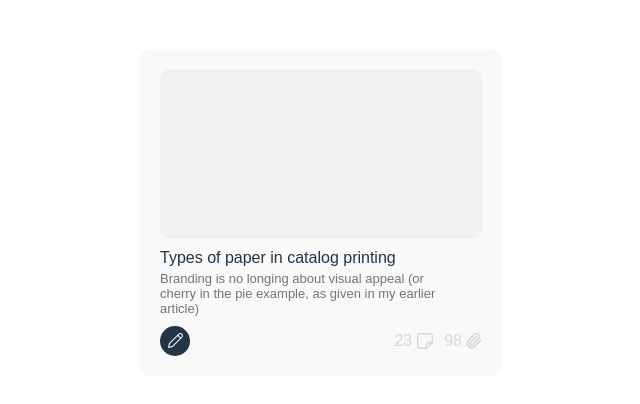
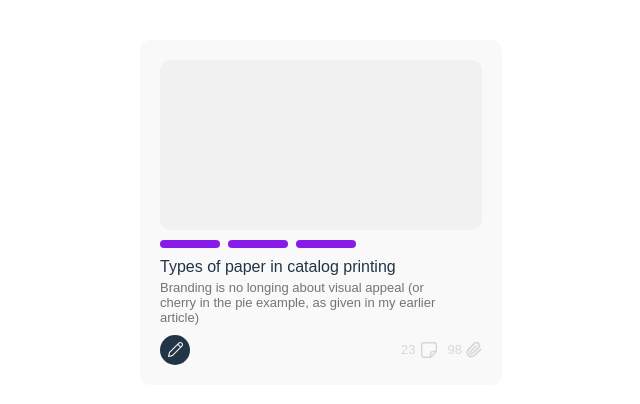
Before and after one commit to PedroClerici/vrello-frontend, a Vue app: page / in a window 1280 px wide. Shown: the part 188-592 px from the top of the page, without its empty margins (319-959 px from the left). Built offline with nearby package versions, Linux system fonts and the light colour scheme.

Commit message:
Added more tags styles to CardItem component

```diff
--- a/src/components/CardItem.vue
+++ b/src/components/CardItem.vue
@@ -7,11 +7,11 @@ import AttachmentIcon from './icons/IconAttachment.vue'
 <template>
   <div class="card" draggable="true">
     <div class="card-img"></div>
-    <!-- <ul class="tags">
-      <li>Priority</li>
-      <li>Design Team</li>
-      <li>One more step</li>
-    </ul> -->
+    <ul class="card-tags card-tags--compressed">
+      <li><span>Priority</span></li>
+      <li><span>Design Team</span></li>
+      <li><span>One more step</span></li>
+    </ul>
     <div class="card-text">
       <h3>Types of paper in catalog printing</h3>
       <p>
@@ -61,6 +61,34 @@ import AttachmentIcon from './icons/IconAttachment.vue'
   width: 90%;
 }
 
+.card-tags {
+  display: flex;
+  flex-wrap: wrap;
+  gap: 8px;
+}
+
+.card-tags li {
+  display: flex; /* For some reason fix weird height properties? */
+  background: #891be8;
+  border-radius: 4px;
+  padding: 0 0.5rem;
+  cursor: pointer;
+}
+
+.card-tags span {
+  font-size: var(--fs-small);
+  font-weight: 400;
+  color: var(--clr-text-400);
+}
+
+.card-tags--compressed li {
+  width: 60px;
+  height: 8px;
+  border-radius: var(--br-base);
+}
+.card-tags--compressed span {
+  display: none;
+}
 .card-footer {
   display: flex;
 }
@@ -91,6 +119,7 @@ import AttachmentIcon from './icons/IconAttachment.vue'
   display: flex;
   gap: 4px;
   align-items: center;
+  font-size: var(--fs-small);
   color: var(--clr-text-200);
 }
 </style>
--- a/src/styles/base.css
+++ b/src/styles/base.css
@@ -5,6 +5,7 @@
   border: none;
   padding: 0;
   margin: 0;
+  list-style: none;
 }
 
 :root {
--- a/src/styles/typography.css
+++ b/src/styles/typography.css
@@ -4,24 +4,24 @@ body {
 
 h1 {
   font-weight: 500;
-  font-size: 1.625rem;
+  font-size: var(--fs-large);
   color: var(--clr-text);
 }
 
 h2 {
   font-weight: 500;
-  font-size: 1rem;
+  font-size: var(--fs-base);
   color: var(--clr-text);
 }
 
 h3 {
   font-weight: 400;
-  font-size: 1rem;
+  font-size: var(--fs-base);
   color: var(--clr-text);
 }
 
 p {
   font-weight: 300;
-  font-size: 0.8125rem;
+  font-size: var(--fs-small);
   color: var(--clr-text-400);
 }
--- a/src/styles/variables.css
+++ b/src/styles/variables.css
@@ -22,6 +22,10 @@
 
   --clr-highlight-light: #213547;
   --clr-highlight-dark: #42b883;
+
+  --fs-large: 1.625rem;
+  --fs-base: 1rem;
+  --fs-small: 0.8125rem;
 
   --ff-base: 'Poppins', sans-serif;
 
```
